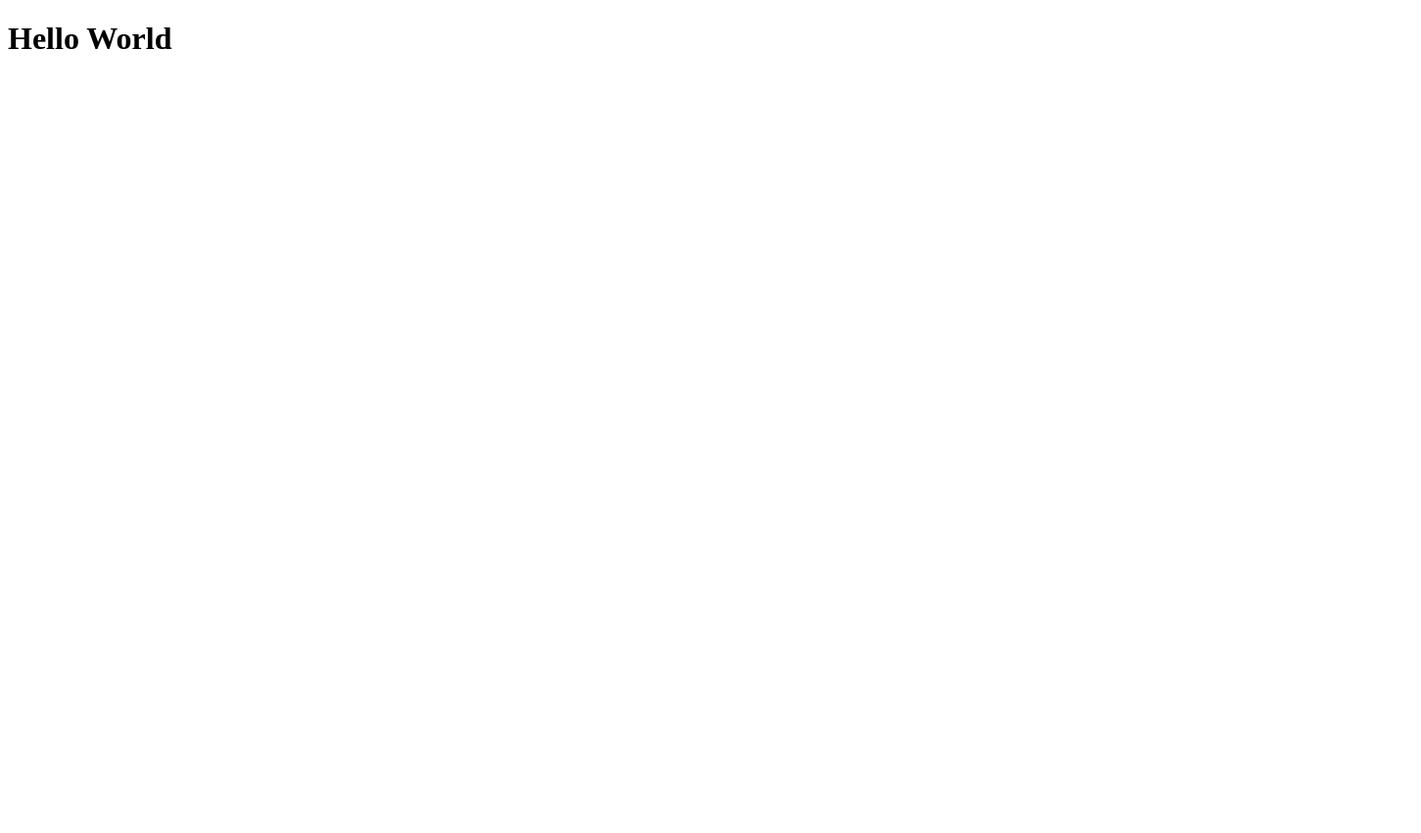
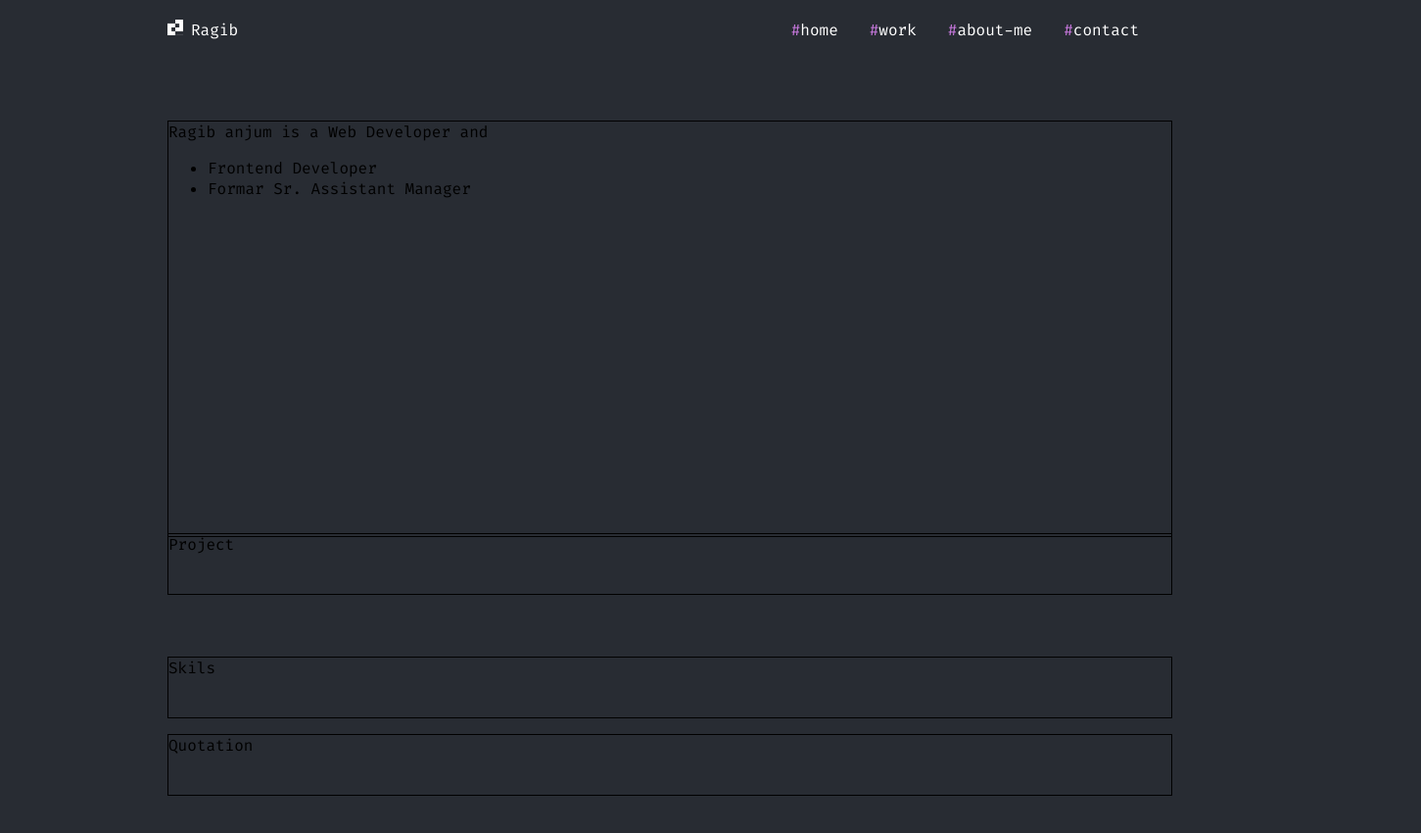
Before and after one commit to anjum1996/first_project, a plain HTML site: page index.html in a window 1280 px wide. Shown: the top 850 px of the page at 98% size, 1451 px wide, since content can reach past the window. Before the commit the page ends 800 px from the top, so only its background shows below. Drawn offline with Linux system fonts and the light colour scheme.

Commit message:
Add files via upload

```diff
--- a/index.html
+++ b/index.html
@@ -3,9 +3,66 @@
 <head>
     <meta charset="UTF-8">
     <meta name="viewport" content="width=device-width, initial-scale=1.0">
-    <title>First Project</title>
+    <link rel="stylesheet" href="style.css">
+    <link rel="preconnect" href="https://fonts.googleapis.com">
+    <link rel="preconnect" href="https://fonts.gstatic.com" crossorigin>
+    <link href="https://fonts.googleapis.com/css2?family=Fira+Code&display=swap" rel="stylesheet">
+    <title>Portfolio</title>
 </head>
 <body>
-    <h1>Hello World</h1>
+    <Main>
+    <!--Header Part-->
+        <header>
+            <div class="logo">
+                <div class="nlogo"><img src="logo1.png"></div>
+                <div class="name">Ragib</div>
+            </div>
+            <nav class="navbar">
+                <ul>
+                    <li><a href="#"><span>#</span>Home</a></li>
+                    <li><a href="#"><span>#</span>Work</a></li>
+                    <li><a href="#"><span>#</span>About-me</a></li>
+                    <li><a href="#"><span>#</span>contact</a></li>
+                </ul>
+            </nav>
+        </header>
+        <!--Header Part End-->
+
+        <!--Introduction Part Starts-->
+        <div class="intro">
+            <div><span class="mnane">Ragib anjum </span>is a <span class="designation">Web Developer</span> and <ul>
+                <li>Frontend Developer</li>
+                <li>Formar Sr. Assistant Manager</li>
+            </ul></div>
+            <div class="photo">
+                <img src="" alt="">
+            </div>
+        </div>
+
+        <div class="qute">
+            Quotation
+        </div>
+
+        <div class="project">
+            Project
+        </div>
+
+        <div class="skils">
+            Skils
+        </div>
+
+        <div class="aboutme">
+            About-Me
+        </div>
+
+        <div class="contact">
+            Contact
+        </div>
+
+        <footer>
+            Footer
+        </footer>
+    </Main>
+
 </body>
 </html>
--- a/style.css
+++ b/style.css
@@ -1 +1,115 @@
-# first_project
+body{
+    background-color: #282C33;
+    margin: 0;
+    padding: 0;
+}
+main{
+    position: relative;
+    top: 0;
+    left: 171px;
+    display: grid;
+    grid-template-rows: 61px 423px 96px 518px 365px 508px 228px 208px;
+    grid-template-columns: 1024px;
+    gap: 30px;
+    font-family: 'Fira Code', monospace;
+}
+/*Header*/
+header{
+    width: 1024px;
+    height: 61px;
+    background-color: #282C33;
+    line-height: 22px;
+    position: fixed;
+    display: flex;
+    top: 0;
+    justify-content: space-between;
+    align-items: center;
+
+}
+.logo{
+    display: flex;
+}
+
+.nlogo{
+    width: 16px;
+    height: 16px;
+    display: flex;
+
+}
+.name{
+    font-size: 16px;
+    font-family: 'Fira Code', monospace;
+    color: white;
+    margin-left: 8px;
+
+
+}
+.navbar{
+    display: flex;
+    float: right;
+}
+.navbar ul li{
+    list-style: none;
+    float: left;
+    padding-right: 32px;
+}
+.navbar ul li a{
+    text-decoration: none;
+    font-size: 16px;
+    text-transform: lowercase;
+    color: white;
+}
+.navbar ul li a span{
+    text-decoration: none;
+    font-size: 16px;
+    text-transform: lowercase;
+    color: #C778DD;
+}
+/*header End*/
+
+/*introduction starts*/
+.intro{
+    border: 1px solid black;
+    position: relative;
+    top: 123px;
+    width: 100%;
+    height: 423px;
+}
+
+.qute{
+    border: 1px solid black;
+    position: relative;
+    top:658px ;
+    width: 100%;
+    height: 61px;
+}
+
+.project{
+    border: 1px solid black;
+    width: 100%;
+    height: 61px;
+}
+
+.skils{
+    border: 1px solid black;
+    width: 100%;
+    height: 61px;
+}
+
+.aboutme{
+    border: 1px solid black;
+    width: 100%;
+    height: 61px;
+}
+
+.contact{
+    border: 1px solid black;
+    width: 100%;
+    height: 61px;
+}
+
+footer{
+    border: 1px solid black;
+    width: 100%;
+    height: 61px;
+}
```
Also changed, not shown: logo1.png (added), outline.png (added).
